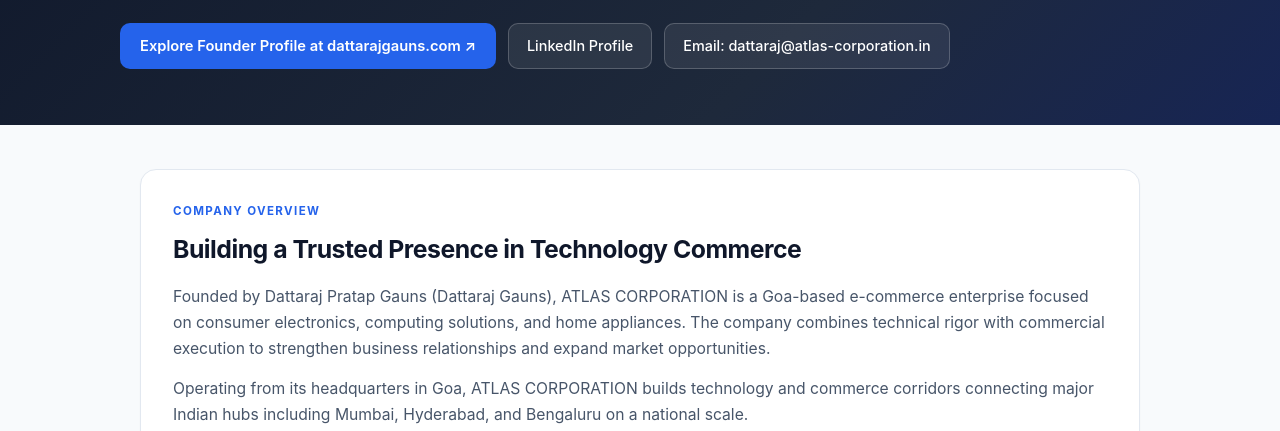
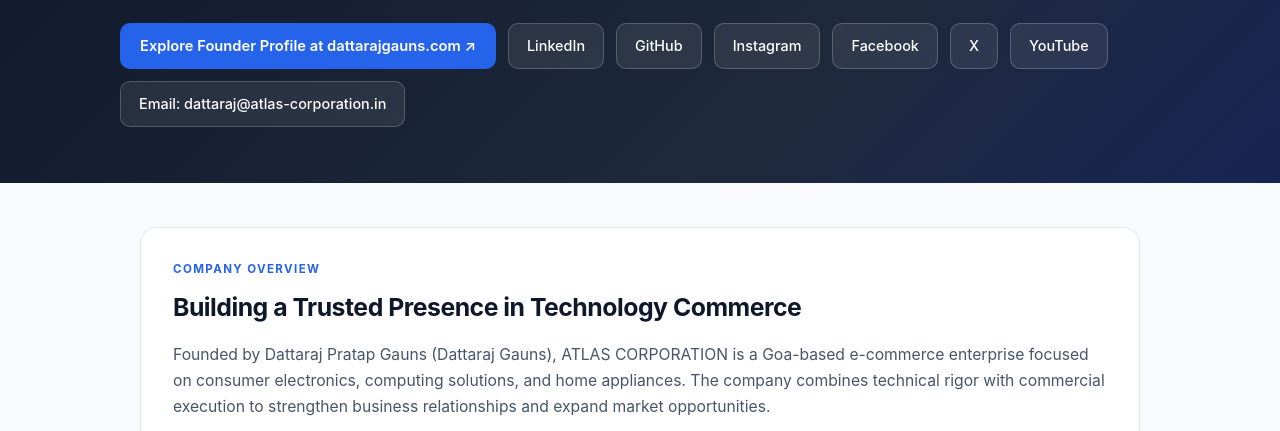
Before and after one commit to GaunsDattaraj/dattarajgauns-pages, a plain HTML site: page atlas-corporation.html in a window 1280 px wide. Shown: the part 306-737 px from the top of the page. Drawn offline with Linux system fonts and the light colour scheme.

Commit message:
Add GitHub, Instagram, Facebook, X, and YouTube buttons to hero section across all five pages

```diff
--- a/atlas-corporation.html
+++ b/atlas-corporation.html
@@ -438,7 +438,12 @@ footer {
       <p>A Goa-based, technology-focused e-commerce enterprise founded and led by Dattaraj Pratap Gauns.</p>
       <div class="hero-actions">
         <a class="btn-primary" href="https://dattarajgauns.com/" target="_blank" rel="noopener noreferrer">Explore Founder Profile at dattarajgauns.com &nearr;</a>
-        <a class="btn-secondary" href="https://www.linkedin.com/in/dattaraj-gauns-b95bb5151" target="_blank" rel="noopener noreferrer">LinkedIn Profile</a>
+        <a class="btn-secondary" href="https://www.linkedin.com/in/dattaraj-gauns-b95bb5151" target="_blank" rel="noopener noreferrer">LinkedIn</a>
+        <a class="btn-secondary" href="https://github.com/GaunsDattaraj" target="_blank" rel="noopener noreferrer">GitHub</a>
+        <a class="btn-secondary" href="https://www.instagram.com/dattarajgauns" target="_blank" rel="noopener noreferrer">Instagram</a>
+        <a class="btn-secondary" href="https://www.facebook.com/share/1Dvte4o8aE/" target="_blank" rel="noopener noreferrer">Facebook</a>
+        <a class="btn-secondary" href="https://x.com/gauns_dattaraj" target="_blank" rel="noopener noreferrer">X</a>
+        <a class="btn-secondary" href="https://www.youtube.com/@dattarajgauns4064" target="_blank" rel="noopener noreferrer">YouTube</a>
         <a class="btn-secondary" href="mailto:dattaraj@atlas-corporation.in">Email: dattaraj@atlas-corporation.in</a>
       </div>
     </div>
```
Also changed, not shown: biography.html (+6 -1 lines), goa-vision.html (+6 -1 lines), index.html (+6 -1 lines), technology-ai.html (+6 -1 lines).
